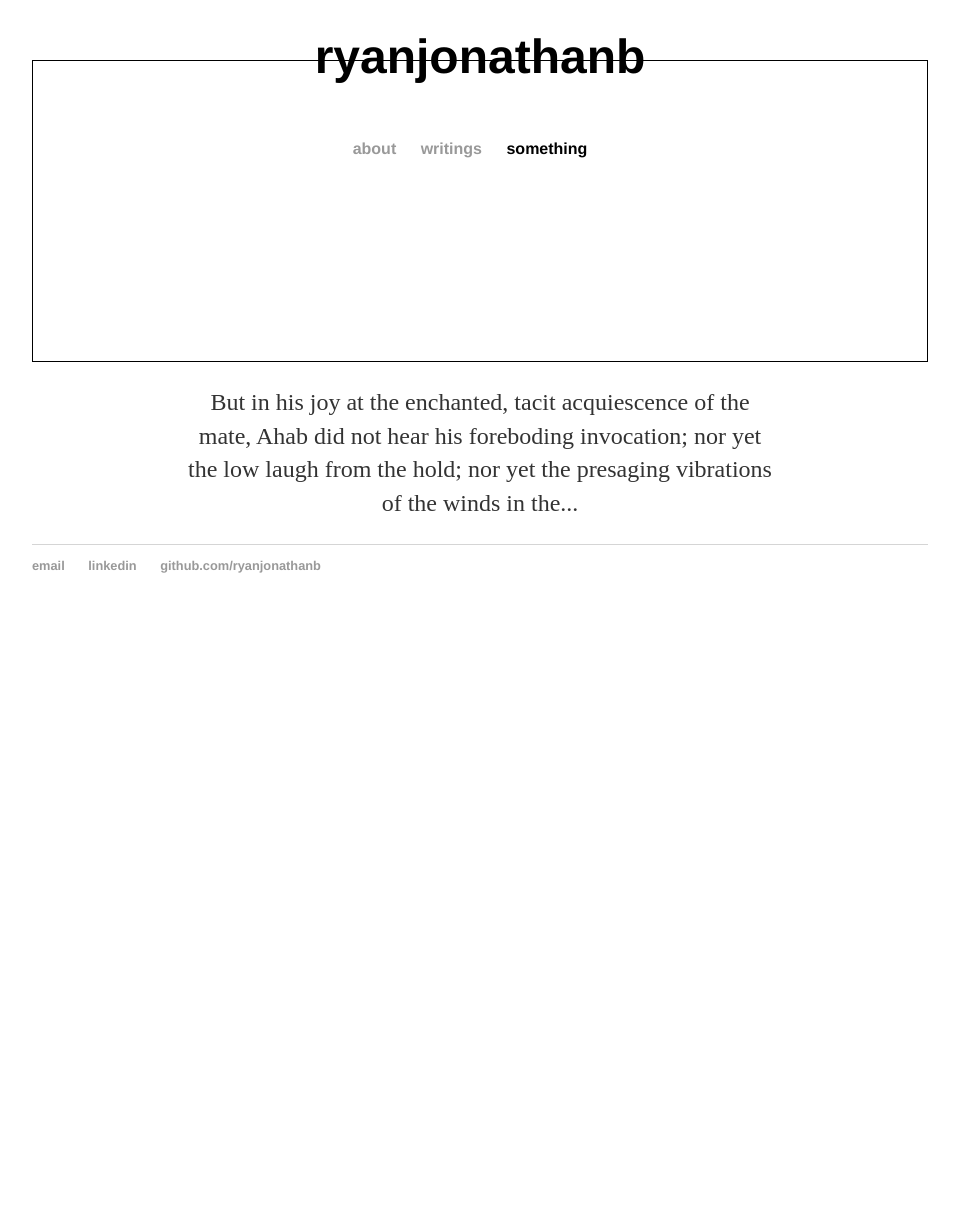
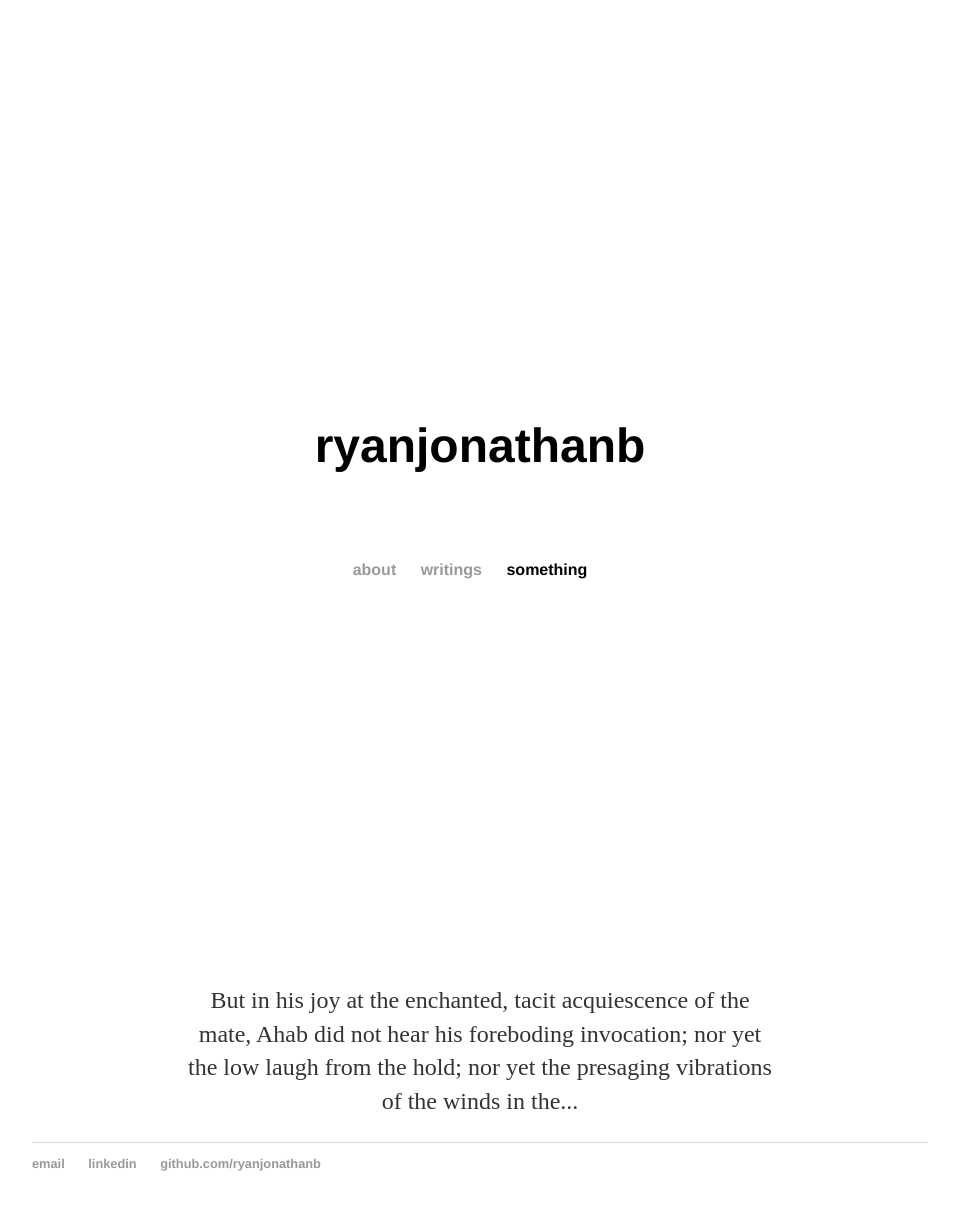
Before and after one commit to ryanjonathanb/ryanjonathanb.github.io, a Jekyll site: the page built from index.html, in a window 1280 px wide. Shown: the whole page, without its empty margins (160-1119 px from the left). Built offline with Jekyll 4.4.1, drawn with Linux system fonts in a browser that asks for light colours; before the commit the page ends 900 px from its top, so only the background shows below that.

Commit message:
try something new

```diff
--- a/index.html
+++ b/index.html
@@ -3,9 +3,9 @@ layout: homepage
 title: ryanjonathanb
 ---
 <div class="blurb">
-	<div id="container">
+	<div id="welcome">
 		<div style="width: 100%;">
-			<h1 style="text-align: center; margin-top: -20%; margin-bottom: 0px;">ryanjonathanb</h1>
+			<h1 style="text-align: center;">ryanjonathanb</h1>
 			<nav class="homepage">
 				<ul>
 					<li><a href="#">about</a></li>
--- a/style.css
+++ b/style.css
@@ -2,13 +2,12 @@ body {
     margin: 60px auto;
     width: 70%;
 }
-#container {
+#welcome {
     display: flex;              /* establish flex container */
     flex-direction: column;     /* stack flex items vertically */
     justify-content: center;    /* center items vertically, in this case */
     align-items: center;        /* center items horizontally, in this case */
-    height: 300px;
-    border: 1px solid black;
+    height: 100vh;
 }
 nav ul, footer ul {
     font-family:'Helvetica', 'Arial', 'Sans-Serif';
```
